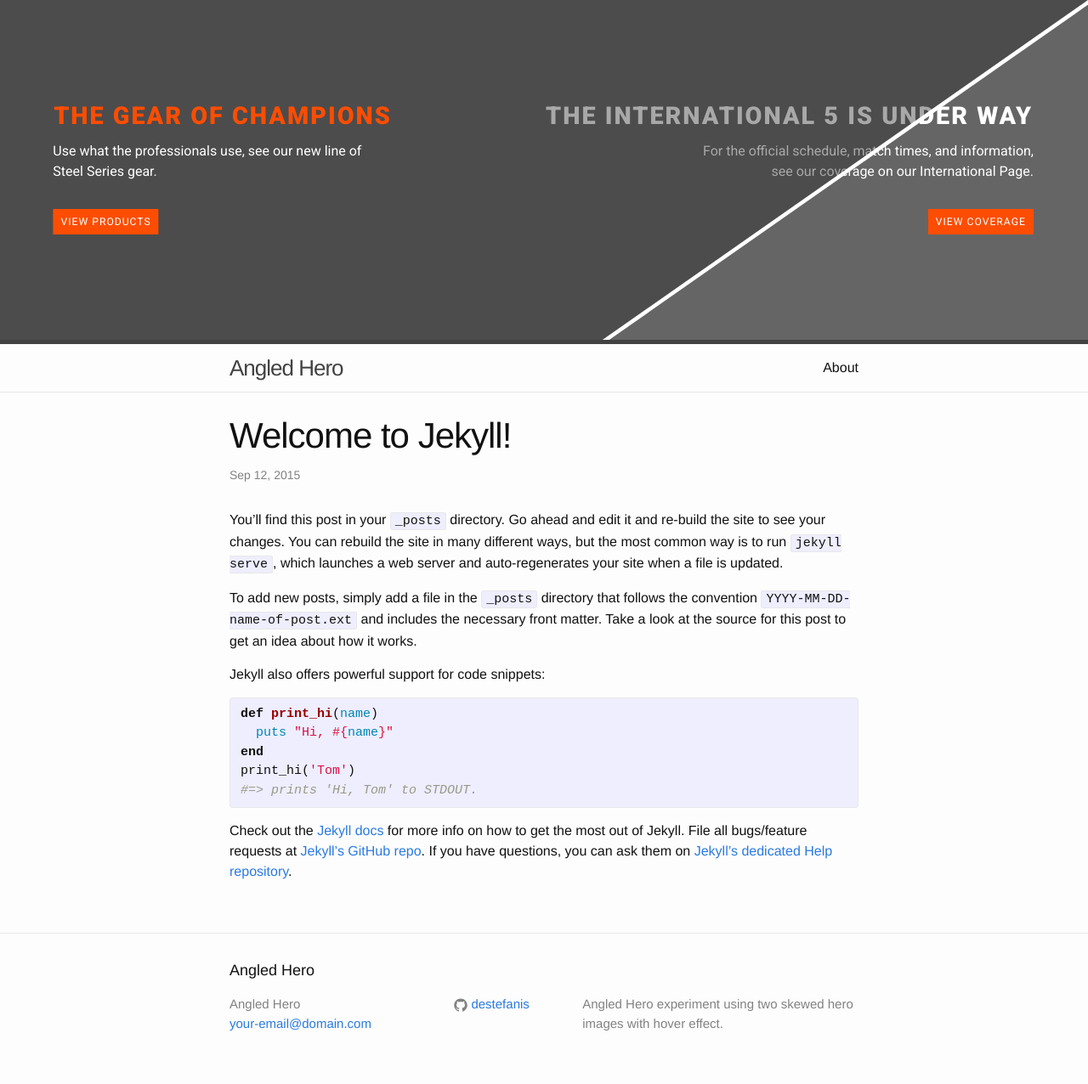
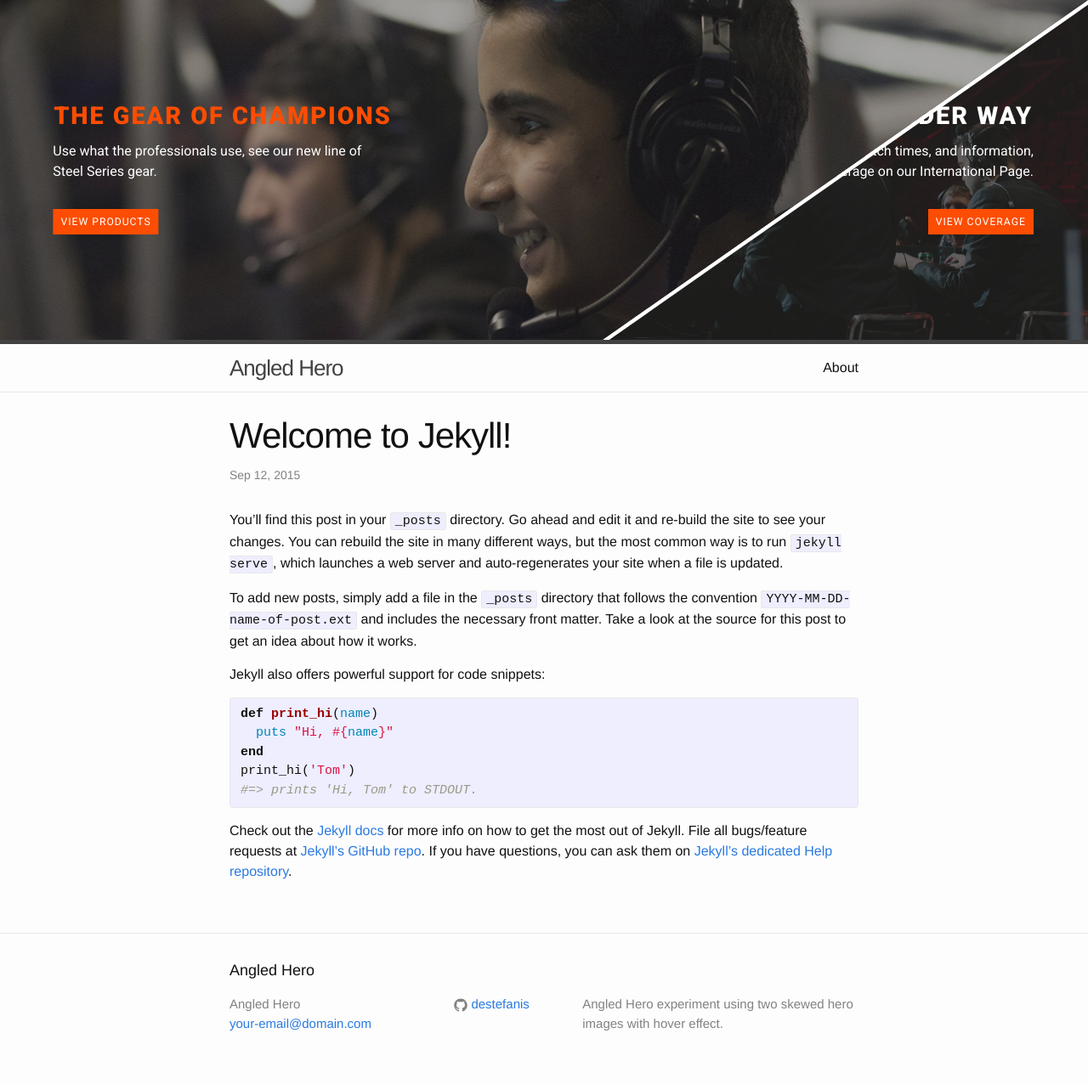
Before and after one commit to destefanis/angled-hero, a Jekyll site: the page built from _posts/2015-09-12-welcome-to-jekyll.markdown, in a window 1280 px wide. Shown: the whole page at 85% size. Built offline with Jekyll 4.4.1, drawn with Linux system fonts in a browser that asks for light colours.

Commit message:
Modified jekyll config file to fix gh-pages branch for demoing

```diff
--- a/_includes/head.html
+++ b/_includes/head.html
@@ -6,7 +6,7 @@
   <title>{% if page.title %}{{ page.title }}{% else %}{{ site.title }}{% endif %}</title>
   <meta name="description" content="{% if page.excerpt %}{{ page.excerpt | strip_html | strip_newlines | truncate: 160 }}{% else %}{{ site.description }}{% endif %}">
 
-  <link rel="stylesheet" href="{{ "/css/main.css" | prepend: site.baseurl }}">
+  <link rel="stylesheet" href="{{ site.url }}{{ "/css/main.css" }}">
   <link href='https://fonts.googleapis.com/css?family=Roboto:400,900' rel='stylesheet' type='text/css'>
   <link rel="canonical" href="{{ page.url | replace:'index.html','' | prepend: site.baseurl | prepend: site.url }}">
   <link rel="alternate" type="application/rss+xml" title="{{ site.title }}" href="{{ "/feed.xml" | prepend: site.baseurl | prepend: site.url }}" />
--- a/_includes/header.html
+++ b/_includes/header.html
@@ -1,6 +1,6 @@
 <hero class="hero">
   <div class="hero-layer--bottom">
-    <div class="hero-layer__image hero-layer__image--bottom" style="background: url('../imgs/casters.jpg') no-repeat center /cover;">
+    <div class="hero-layer__image hero-layer__image--bottom" style="background: url('{{ site.url }}/imgs/casters.jpg') no-repeat center /cover;">
       <div class="hero-layer-overlay">
         <header>
           <h2 class="hero-layer__title">The International 5 is under way</h2>
@@ -16,7 +16,7 @@
     </div>
   </div>
   <div class="hero-layer--top">
-    <div class="hero-layer__image hero-layer__image--top" style="background: url('../imgs/eg.jpg') no-repeat center";>
+    <div class="hero-layer__image hero-layer__image--top" style="background: url('{{ site.url }}/imgs/eg.jpg') no-repeat center";>
       <div class="hero-layer-overlay">
         <header>
           <h2 class="hero-layer__title">The Gear of Champions</h2>
```
